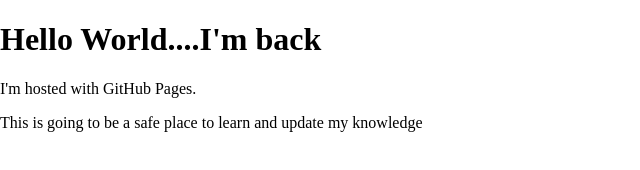
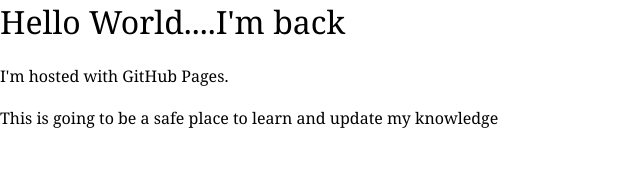
Before and after one commit to TobyHowarth/github.io, a website: page index.html in a window 1280 px wide. Shown: the whole page, without its empty margins (0-640 px from the left). Drawn offline with nearby package versions, Linux system fonts and the light colour scheme.

Commit message:
Node Sass magic and voodoo
WITCHCRAFT

```diff
--- a/index.html
+++ b/index.html
@@ -3,16 +3,14 @@
     <head>
         <meta charset="utf-8">
         <meta http-equiv="x-ua-compatible" content="ie=edge">
-        <title></title>
+        <title>Don't Call this a comeback</title>
         <meta name="description" content="">
         <meta name="viewport" content="width=device-width, initial-scale=1">
 
         <link rel="apple-touch-icon" href="apple-touch-icon.png">
         <!-- Place favicon.ico in the root directory -->
 
-        <link rel="stylesheet" href="css/normalize.css">
-        <link rel="stylesheet" href="css/main.css">
-        <script src="js/vendor/modernizr-2.8.3.min.js"></script>
+        <link rel="stylesheet" href="dist/css/project.css">
     </head>
     <body>
         <!--[if lt IE 8]>
--- a/src/scss/_settings.scss
+++ b/src/scss/_settings.scss
@@ -0,0 +1,72 @@
+/*
+--------------------------
+Sass Settings for Project
+--------------------------
+
+--------------
+Index of Parts
+--------------
+
+1. $Page - Define the page width here if desktop is a max width.
+2. $Font Sizing - Base font Size with line height declared
+3. $Branding - Brand colours based on design for use in the build
+4. $Typography - Fonts for the headings and body.
+5. $Links - colors and styles for anchor links.
+6. $Errors - Colors for error messages based around forms
+7. $Flow - Widths, Margins and Padding for the layout
+
+*/
+
+// $Page
+
+@mixin page-width{
+	max-width:1200px;
+	margin:0 auto;
+}
+
+// $Font
+
+$base-font-size: 	16;
+$base-line-height: 	24;
+
+
+// $Branding
+
+$brand-color-main: 		blue;
+$brand-color-green: 	green;
+
+
+// Standard Colors for Use in Build
+
+$brand-black:			black;
+$brand-grey: 			grey;
+$brand-white: 			white;
+
+
+
+// $Typography
+
+$body-font: 			Georgia, Serif;
+$header-font: 			$body-font;
+
+
+// $Links
+
+$link-color:			red;
+$link-color-hover: 		darken($link-color, 10);
+
+
+// $Errors
+
+$error: 				red;
+$warning: 				purple;
+$success: 				green;
+$information: 			wheat;
+
+
+// $Flow
+
+
+@mixin margin-bottom{
+	margin-bottom:20px;
+}
--- /dev/null
+++ b/src/scss/project.scss
@@ -0,0 +1,51 @@
+/*
+-----------------------
+CSS Styles for PROJECT NAME
+
+Author: Toby Howarth
+-----------------------
+*/
+
+
+//ALL THE IMPORTS
+
+//First we add in a reset and some normalize magic and a debug file to pick up any code issues (inuit.css genius again)
+
+@import "core/_reset.scss";
+@import "core/_normalize.scss";
+@import "core/_debug.scss";
+
+//Mixins for non specific things loaded first to ensure they work
+
+@import "core/_mixins.scss";
+
+// Settings file for core values used throught the project
+@import "_settings.scss";
+
+// Grid System Based on Variables in grid.scss
+@import "core/_grid.scss";
+
+//Some sexy Tpography Styling
+
+@import "core/_typography.scss";
+
+// Awesome inuit.css based Media Object
+
+@import "core/_media.scss";
+
+
+/*
+---------------
+Core Page Details
+---------------
+*/
+
+
+
+
+// Project Main
+
+.page{
+	@include page-width;
+	margin-top:30px;
+}
```
Also changed, not shown: package.json (+10 -0 lines), dist/css/project.css (added).
